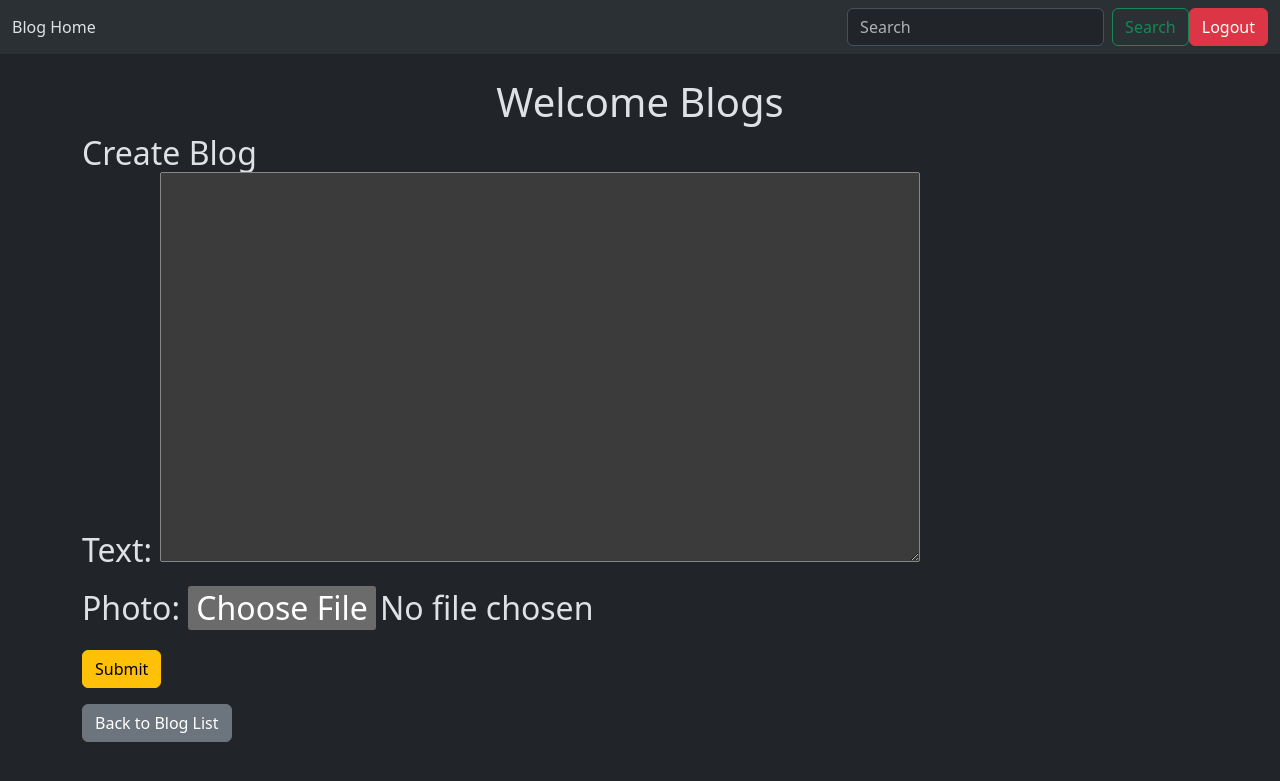
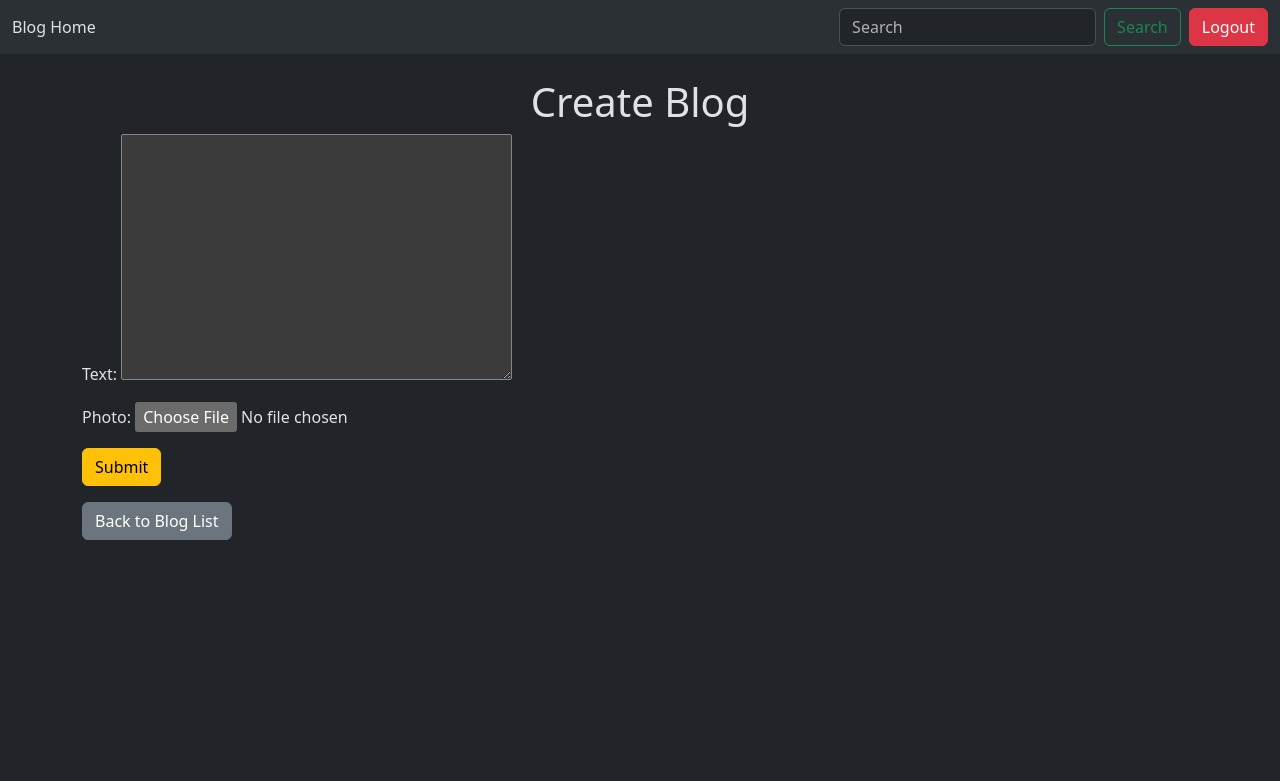
Before and after one commit to aniketkumar101/MindScribe, a Django app: page /create/ in a window 1280 px wide. Shown: the top 781 px of the page. Run offline with Django 5.2, Linux system fonts and the light colour scheme; the visitor is signed in with stand-in values (Sample User, id 1).

Commit message:
template adjust

```diff
--- a/mindscribe/blog/templates/blog_form.html
+++ b/mindscribe/blog/templates/blog_form.html
@@ -5,13 +5,12 @@ MindScribe - Blog
 {% endblock %}
 
 {% block content %}
-<h1 class="text-center mt-4">Welcome Blogs</h1>
 
 <h2>
     {%if form.instance.pk %}
-    Edit Blog
+    <h1 class="text-center mt-4">Edit Blog</h1>
     {% else %}
-    Create Blog
+    <h1 class="text-center mt-4">Create Blog</h1>
     {% endif %}
     <form method="post" enctype="multipart/form-data" class="form">
         {% csrf_token %}
--- a/mindscribe/blog/templates/blog_list.html
+++ b/mindscribe/blog/templates/blog_list.html
@@ -5,9 +5,11 @@ MindScribe - Blog
 {% endblock %}
 
 {% block content %}
-<h1 class="text-center mt-4">Welcome Blogs</h1>
 
-<a class="btn btn-primary mb-4" href="{% url 'blog_create' %}">Create New Blog</a>
+<div class="d-flex justify-content-center">
+    <a class="btn btn-primary mt-4 mb-4" href="{% url 'blog_create' %}">Create New Blog</a>
+</div>
+
 
 <div class = "container row gap-3">
     {% for blog in blogs %}
--- a/mindscribe/templates/layout.html
+++ b/mindscribe/templates/layout.html
@@ -28,7 +28,7 @@
                 <ul class="navbar-nav me-auto mb-2 mb-lg-0"></ul>
                 <form class="d-flex" role="search">
                     <input class="form-control me-2" type="search" placeholder="Search" aria-label="Search" />
-                    <button class="btn btn-outline-success" type="submit">Search</button>
+                    <button class="btn btn-outline-success me-2" type="submit">Search</button>
                 </form>
 
                 {% if user.is_authenticated %}
@@ -37,8 +37,8 @@
                     <button type="submit" class="btn btn-danger">Logout</button>
                 </form>
                 {% else %}
-                <a href="{% url 'register' %}" class="btn btn-primary mx-2">Register</a>
-                <a href="{% url 'login' %}" class="btn btn-success mx-2">Login</a>
+                <a href="{% url 'register' %}" class="btn btn-primary me-2">Register</a>
+                <a href="{% url 'login' %}" class="btn btn-success">Login</a>
                 {% endif %}
             </div>
         </div>
```
Also changed, not shown: mindscribe/blog/templates/blog_confirm_delete.html (+5 -2 lines).
